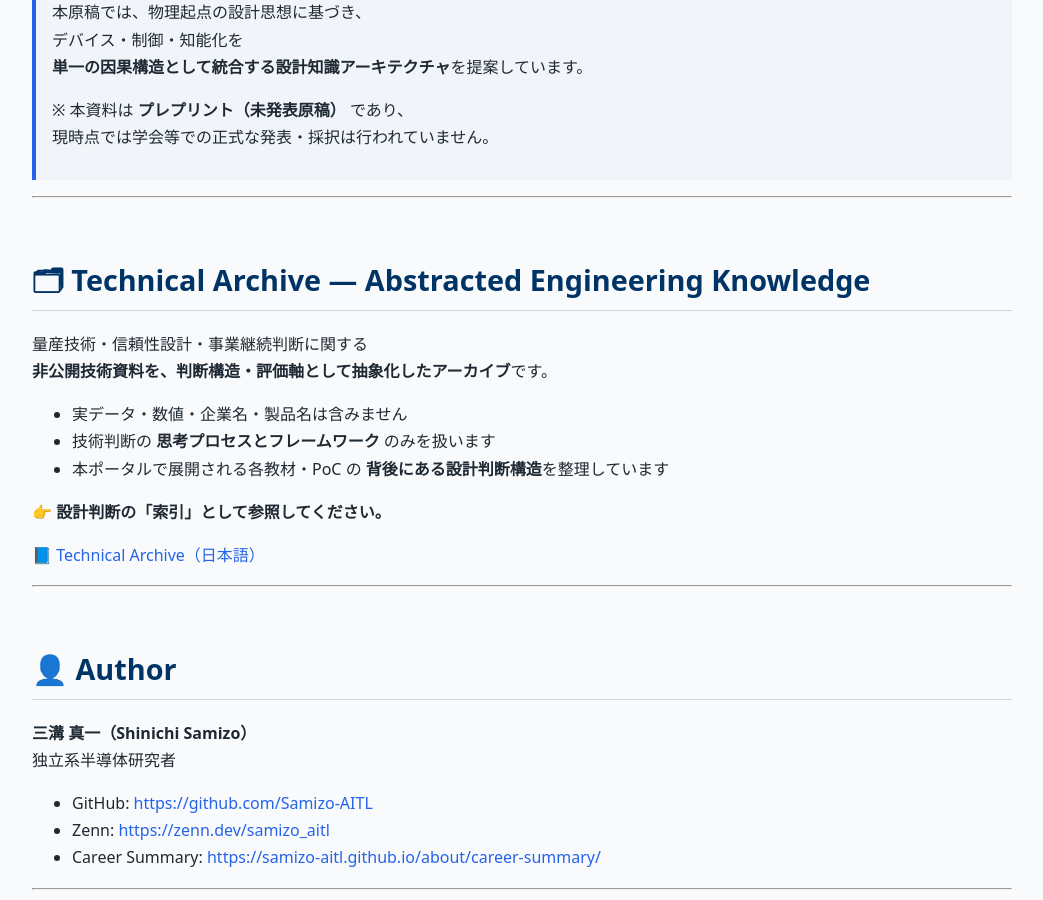
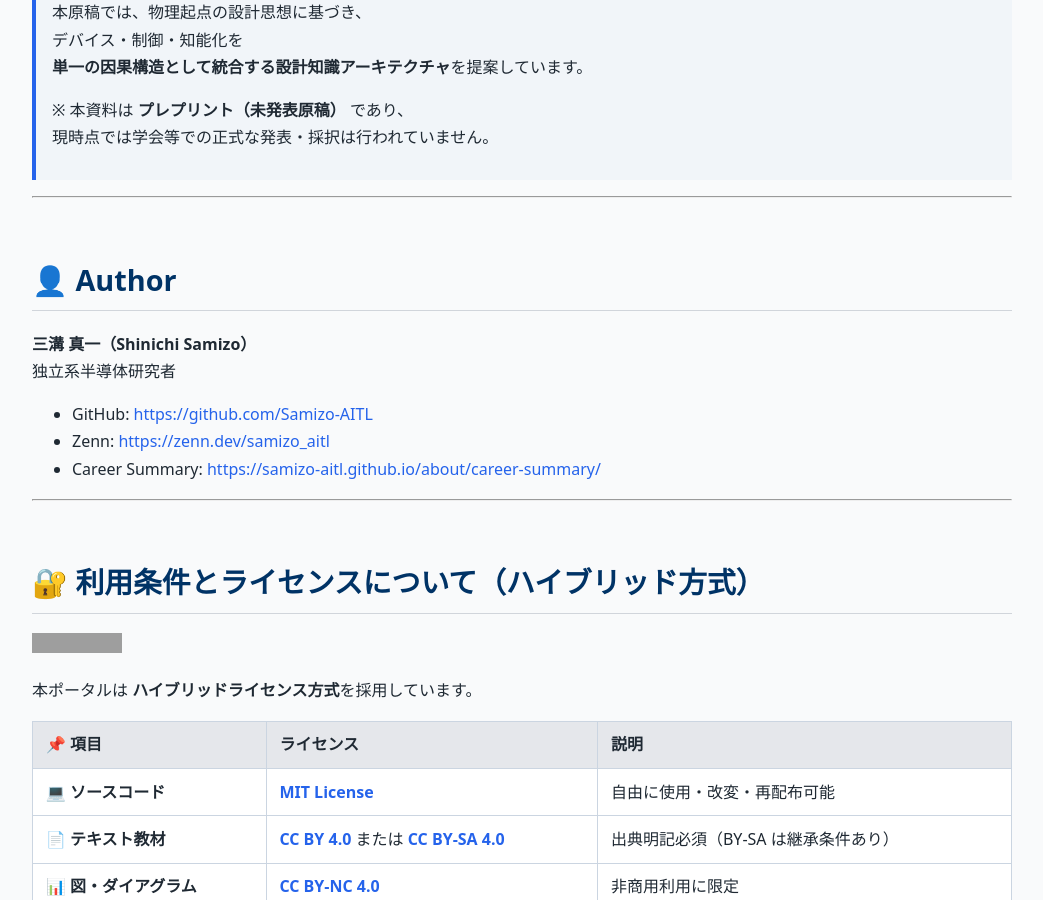
Before and after one commit to Samizo-AITL/Samizo-AITL.github.io, a Jekyll site: the page built from portal/index.md, in a window 1280 px wide and 900 px high, scrolled down 23477 px. Shown: the whole window, without its empty margins (118-1161 px from the left). Built offline with Jekyll 4.4.1, drawn with Linux system fonts in a browser that asks for light colours; our own code applies the rules of GitHub Pages for plain Markdown files; grey boxes are pictures that could not be loaded.

Commit message:
Update index.md

```diff
--- a/portal/index.md
+++ b/portal/index.md
@@ -775,21 +775,6 @@ AITL における責務分離（PID / FSM / NN・RL / LLM）を
 
 ---
 
-# 🗂 Technical Archive — Abstracted Engineering Knowledge
-
-量産技術・信頼性設計・事業継続判断に関する
-**非公開技術資料を、判断構造・評価軸として抽象化したアーカイブ**です。
-
-- 実データ・数値・企業名・製品名は含みません
-- 技術判断の **思考プロセスとフレームワーク** のみを扱います
-- 本ポータルで展開される各教材・PoC の **背後にある設計判断構造**を整理しています
-
-👉 **設計判断の「索引」として参照してください。**
-
-📘 [Technical Archive（日本語）](../about/docs/)
-
----
-
 # 👤 Author
 
 **三溝 真一（Shinichi Samizo）**
```
